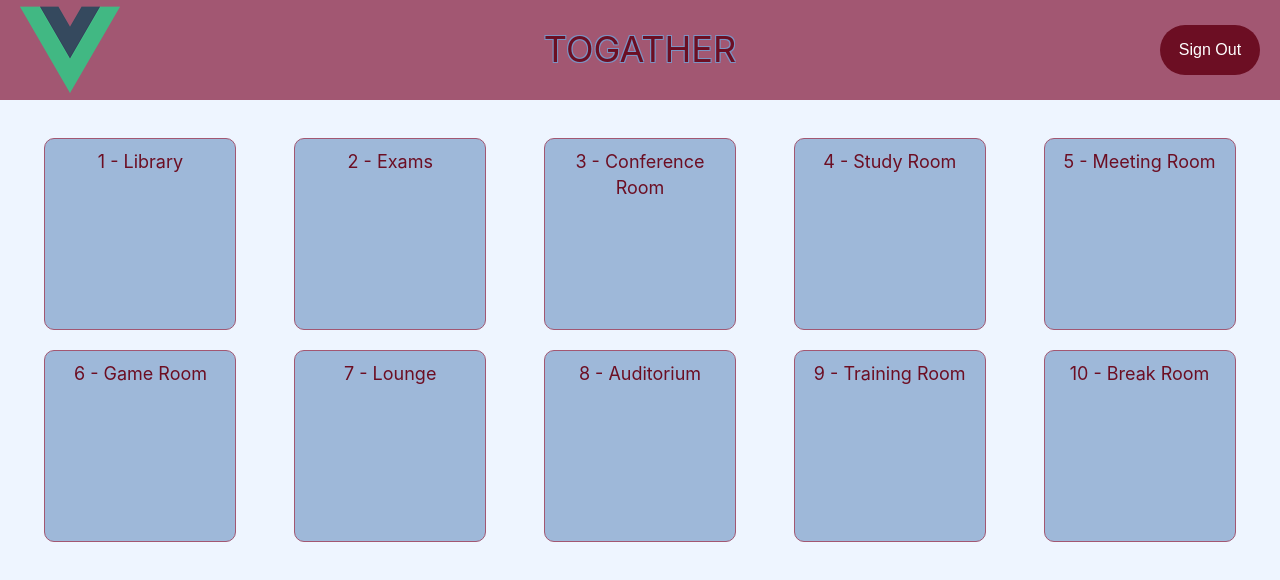
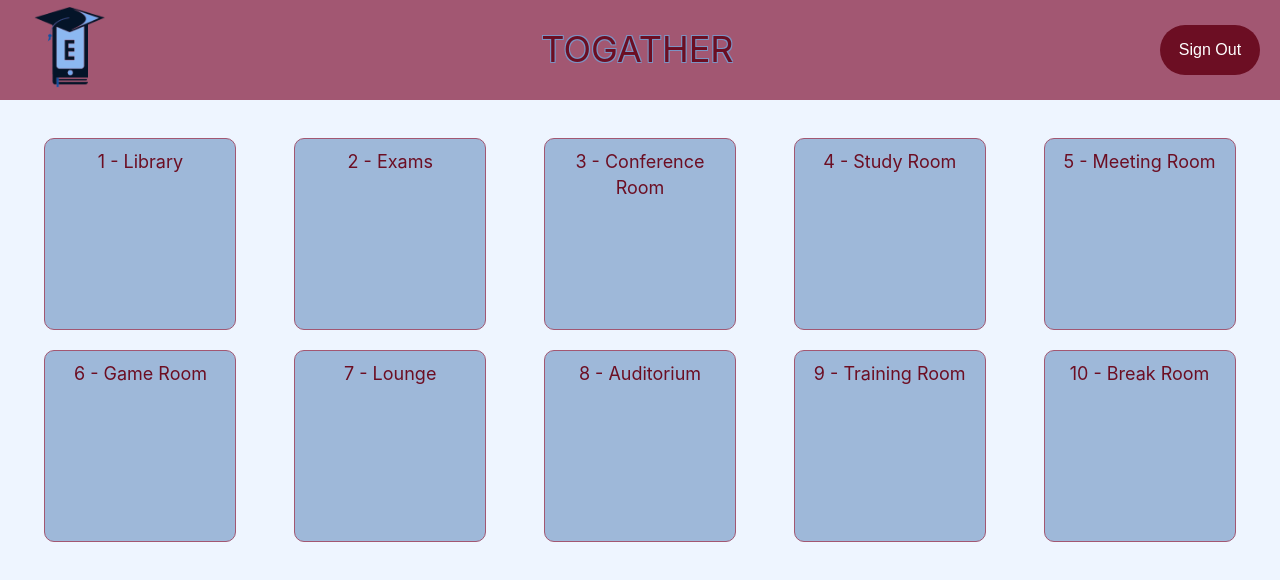
Before and after one commit to jutinwang/uOttaHack-2024-uO2030Vision, a Vue app in the folder uo2024-vision/: page /roomTypes in a window 1280 px wide. Shown: the top 580 px of the page. Built offline with nearby package versions, Linux system fonts and the light colour scheme.

Commit message:
picture for pookie

```diff
--- a/uo2024-vision/src/views/RoomTypes.vue
+++ b/uo2024-vision/src/views/RoomTypes.vue
@@ -1,6 +1,6 @@
 <template id="butt">
   <header id="roomTypeHeader">
-    <img alt="logo" src="../assets/logo.png" height="75">
+    <img alt="logo" src="../assets/hackathonLogo.png" height="75">
     <h1 id="togather">TOGATHER</h1>
     <button id="signOutBtn" @click="signOut">Sign Out</button>
   </header>
--- a/uo2024-vision/src/views/RoomsView.vue
+++ b/uo2024-vision/src/views/RoomsView.vue
@@ -21,7 +21,7 @@ export default {
   methods: {
     getRooms() {
         const type = this.$route.params.id;
-      axios.get('http://localhost:8000/getRooms', {
+      axios.get('http://localhost:2000/getRooms', {
         params: {
           typeID: type
         }
```
Also changed, not shown: 1 other file (tests, documents, lock files or other folders).
